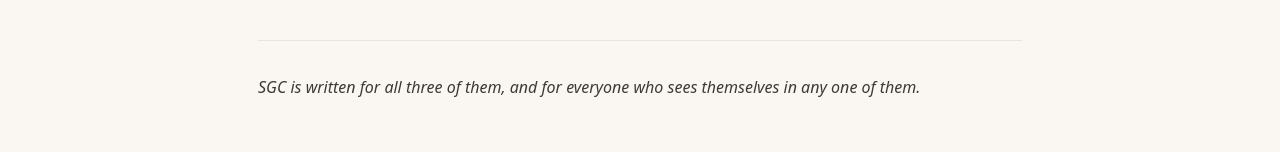
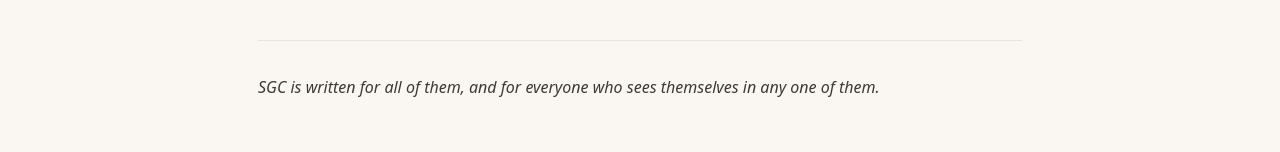
Before and after one commit to SheGotCardboard/sgc-app, a Next.js app: page /about/editorial in a window 1280 px wide. Shown: the part 1209-1361 px from the top of the page. Built offline with nearby package versions, Linux system fonts and the light colour scheme; no server answers.

Commit message:
small edit about editorial page

```diff
--- a/app/(public)/about/editorial/page.tsx
+++ b/app/(public)/about/editorial/page.tsx
@@ -41,7 +41,7 @@
 
           <div className="pullquote">These women are mothers and daughters, sisters and partners. Their story is important — they are important.</div>
 
-          <p className="closing">SGC is written for all three of them, and for everyone who sees themselves in any one of them.</p>
+          <p className="closing">SGC is written for all of them, and for everyone who sees themselves in any one of them.</p>
         </div>
       </div>
 
```
